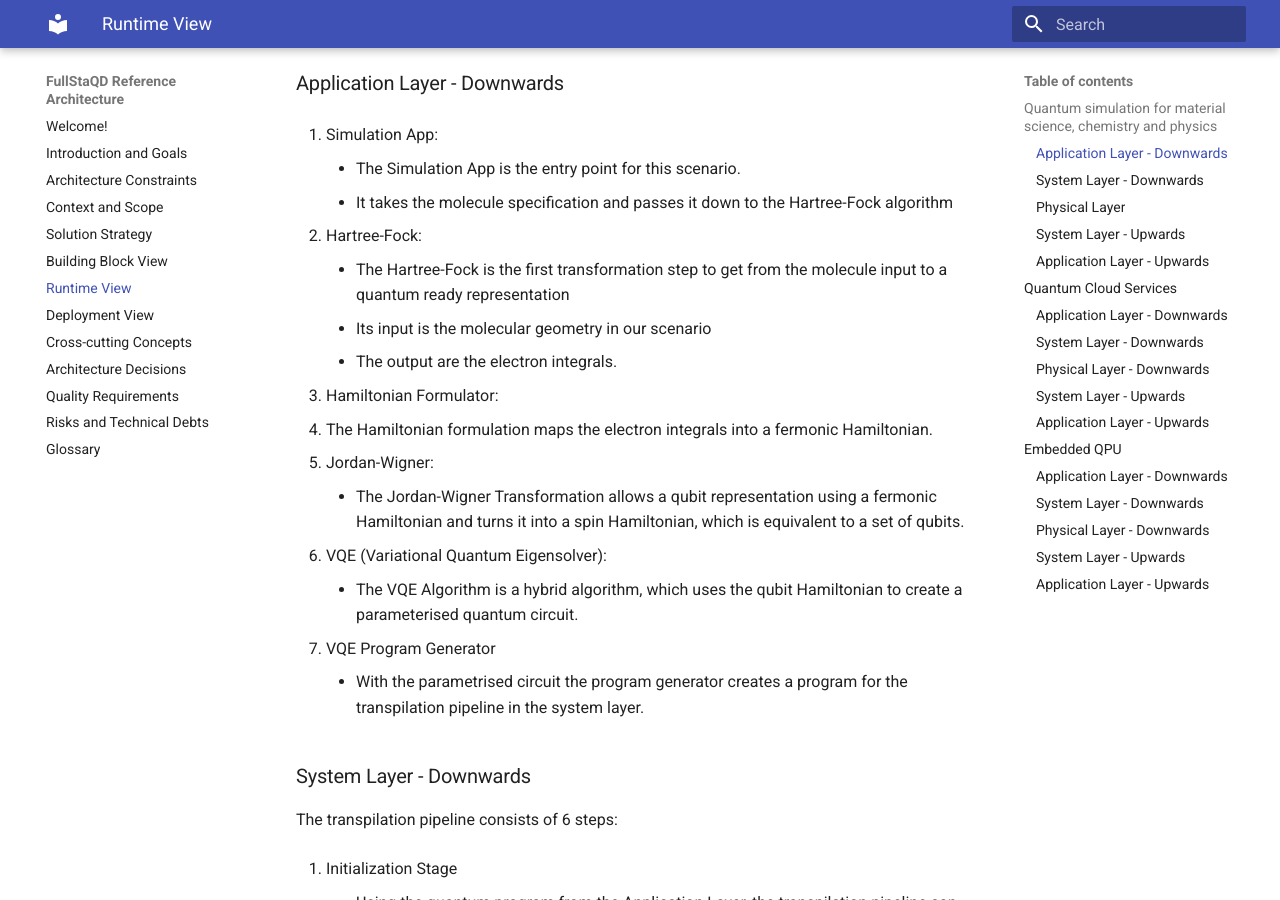
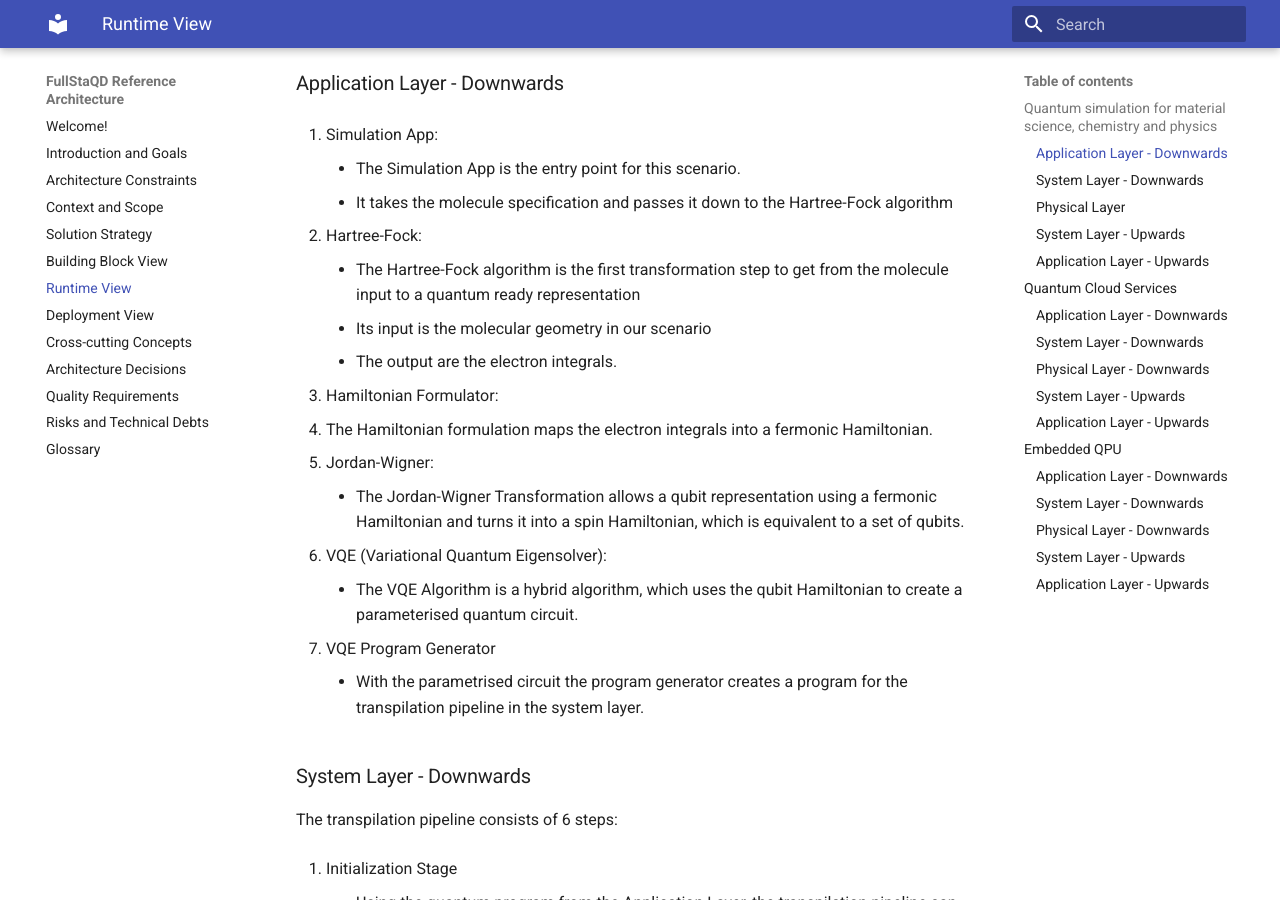
Before and after one commit to FullStaQD/architecture, an MkDocs documentation site: the page built from docs/06_runtime_view.md, in a window 1280 px wide and 900 px high, scrolled down 1468 px. Built offline with MkDocs 1.6.1 and Material for MkDocs 9.7.7, drawn with Linux system fonts in a browser that asks for light colours.

Commit message:
Update docs/06_runtime_view.md
Co-authored-by: Max Schweikart <60352933+schweikart@users.noreply.github.com>
Signed-off-by: RinorKIT <tc4656@kit.edu>

```diff
--- a/docs/06_runtime_view.md
+++ b/docs/06_runtime_view.md
@@ -29,7 +29,7 @@ It has the following specifications:
     - It takes the molecule specification and passes it down to the Hartree-Fock algorithm
 
 2. Hartree-Fock:
-    - The Hartree-Fock is the first transformation step to get from the molecule input to a quantum ready representation
+    - The Hartree-Fock algorithm is the first transformation step to get from the molecule input to a quantum ready representation
     - Its input is the molecular geometry in our scenario
     - The output are the electron integrals.
 
```
